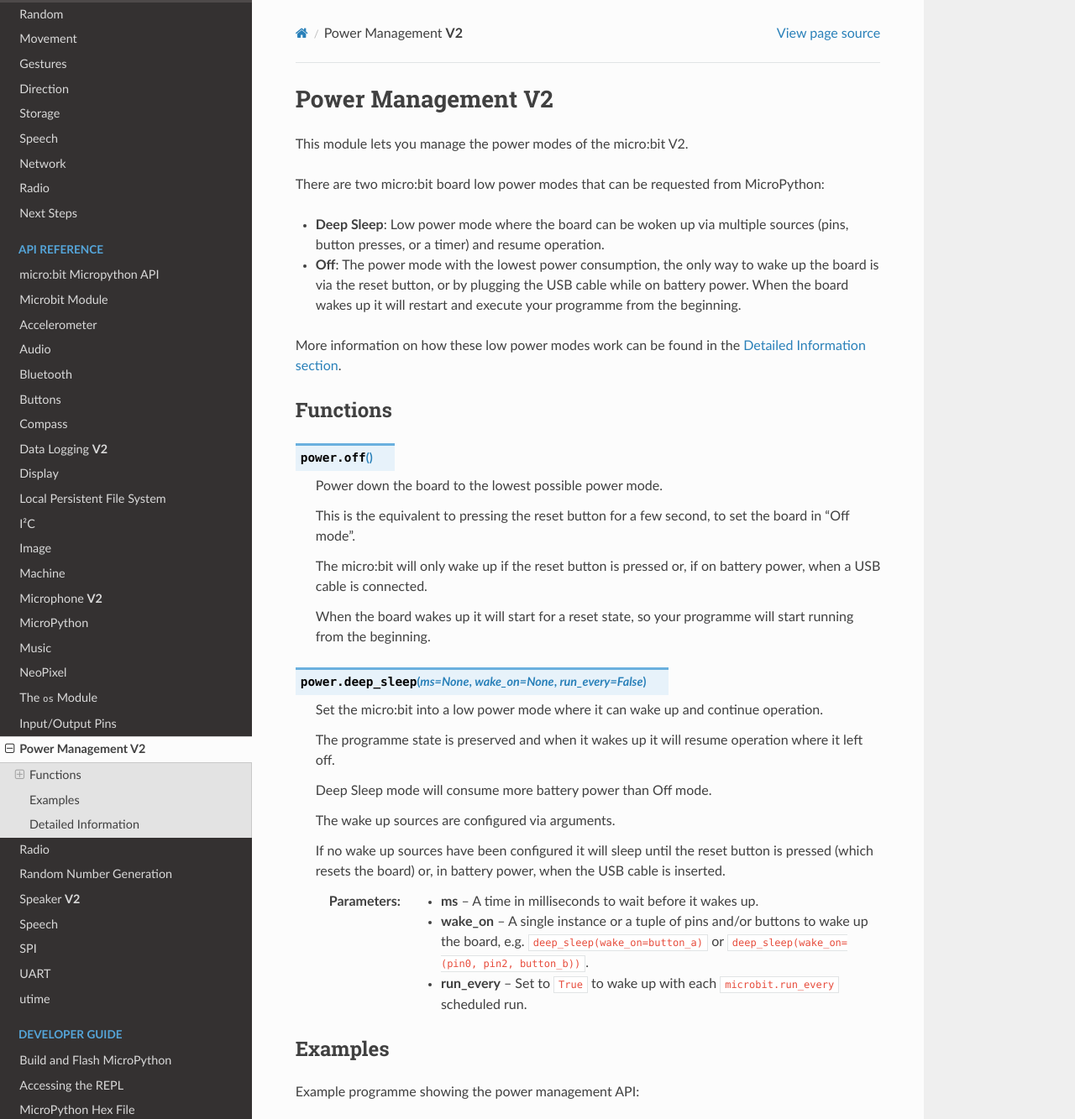
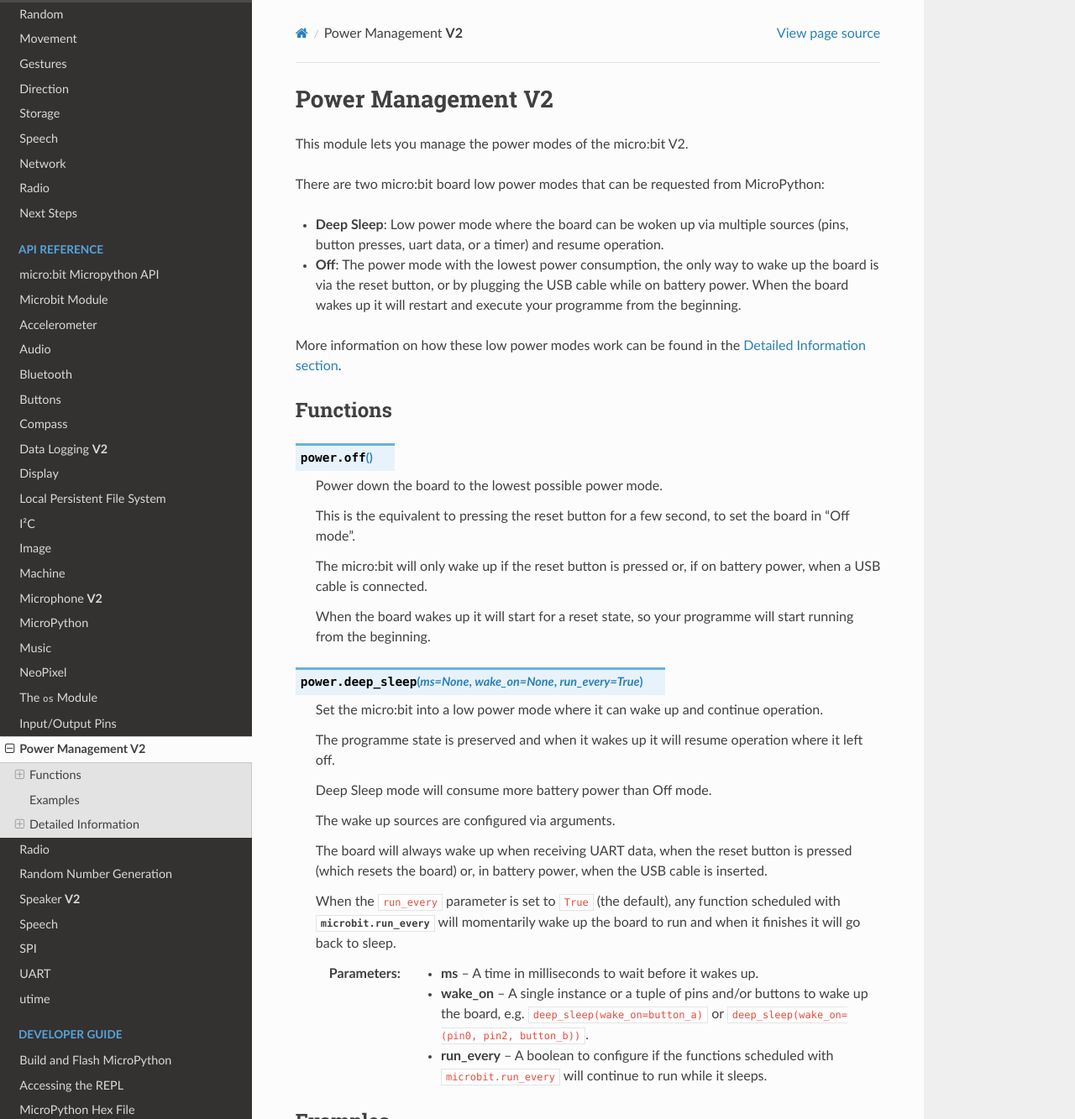
Before and after one commit to bbcmicrobit/micropython, a Sphinx documentation site: the page built from docs/power.rst, in a window 1280 px wide and 1400 px high, cut to the strip 0-1333 px from the top of the window. Shown: the whole strip at 84% size. Built offline with Sphinx 7.4.7 and the Read the Docs theme 2.0.0, drawn with Linux system fonts in a browser that asks for light colours; some of the changed text lies outside the part shown.

Commit message:
docs: Update Power Mgm to change run_every behaviour. (#769)
* docs: Update Power Mgm to change run_every behaviour.

From waking up the board when the next function is scheduled, to
allow the scheduled functions to continue running indefinitely
while the boards sleeps.

* docs: Tweak Power Mgm run_every description & indicate UART wakeup.

```diff
--- a/docs/power.rst
+++ b/docs/power.rst
@@ -9,7 +9,7 @@
 MicroPython:
 
 - **Deep Sleep**: Low power mode where the board can be woken up via
-  multiple sources (pins, button presses, or a timer) and resume
+  multiple sources (pins, button presses, uart data, or a timer) and resume
   operation.
 - **Off**: The power mode with the lowest power consumption, the only way to
   wake up the board is via the reset button, or by plugging the USB cable while
@@ -37,7 +37,7 @@
     will start running from the beginning.
 
 
-.. py:function:: deep_sleep(ms=None, wake_on=None, run_every=False)
+.. py:function:: deep_sleep(ms=None, wake_on=None, run_every=True)
 
     Set the micro:bit into a low power mode where it can wake up and continue
     operation.
@@ -49,16 +49,21 @@
 
     The wake up sources are configured via arguments.
 
-    If no wake up sources have been configured it will sleep until the reset
+    The board will always wake up when receiving UART data, when the reset
     button is pressed (which resets the board) or, in battery power,
     when the USB cable is inserted.
+
+    When the ``run_every`` parameter is set to ``True`` (the default), any
+    function scheduled with :py:meth:`microbit.run_every<microbit.run_every>`
+    will momentarily wake up the board to run and when it finishes it will go
+    back to sleep.
 
     :param ms: A time in milliseconds to wait before it wakes up.
     :param wake_on: A single instance or a tuple of pins and/or buttons to
         wake up the board, e.g. ``deep_sleep(wake_on=button_a)`` or
         ``deep_sleep(wake_on=(pin0, pin2, button_b))``.
-    :param run_every: Set to ``True`` to wake up with each
-        ``microbit.run_every`` scheduled run.
+    :param run_every: A boolean to configure if the functions scheduled with
+        ``microbit.run_every`` will continue to run while it sleeps.
 
 Examples
 ========
@@ -124,3 +129,13 @@
 +------------------+-----------------+--------------------+
 | **Off**          | 📴 Power Down   | 📴 Power Down      |
 +------------------+-----------------+--------------------+
+
+Deep Sleep & run_every
+----------------------
+
+To make sure the :py:meth:`microbit.run_every<microbit.run_every>`
+functions continue to run during "Deep Sleep", the micro:bit will wake up
+at the correct time to run the next scheduled ``run_every``,
+and then go back to "Deep Sleep" mode as soon as that ``run_every`` completes.
+It will continue to do this until the deep sleep finishes due
+to the ``ms`` timeout being reached, or a ``wake_on`` event occurs.
```
Also changed, not shown: 1 other file.
